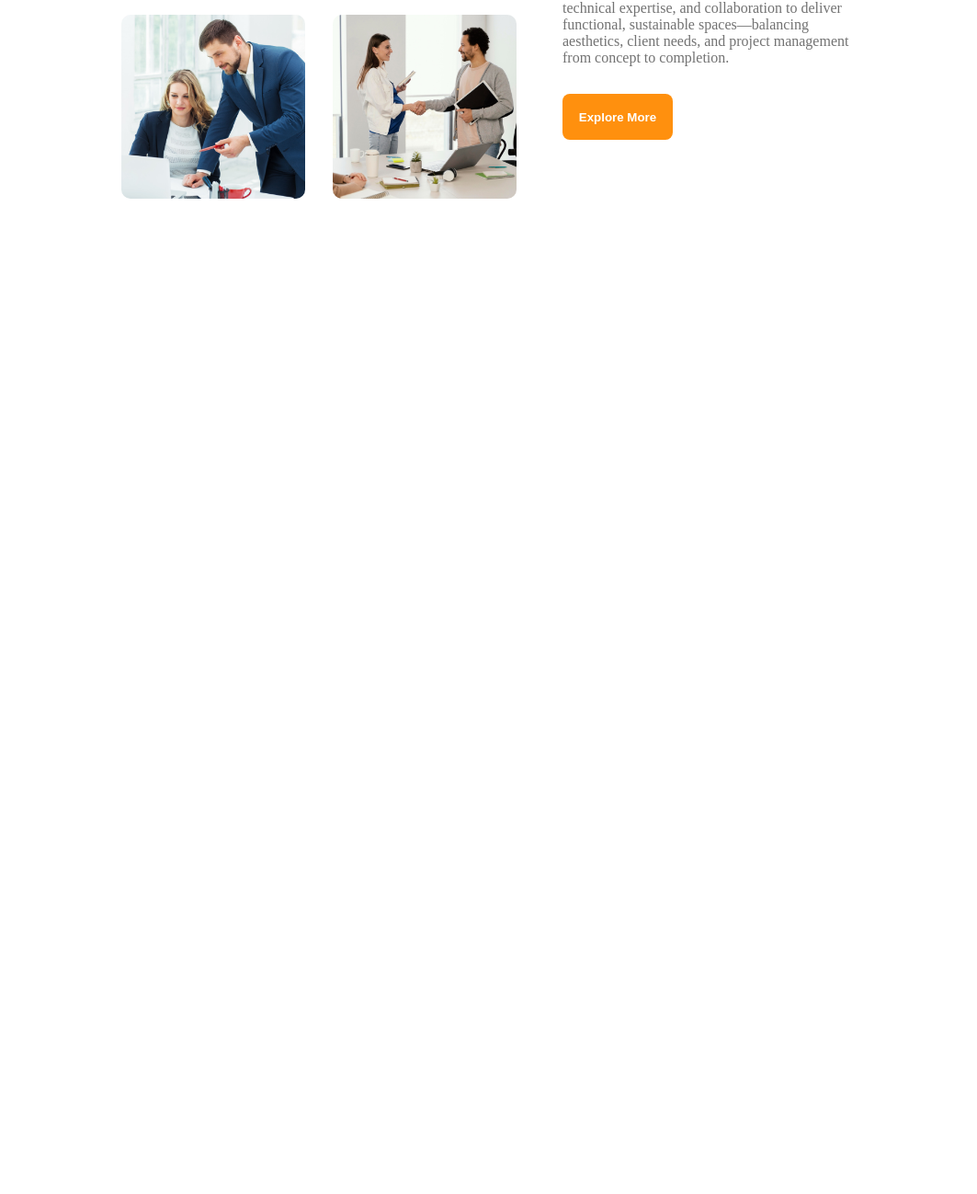
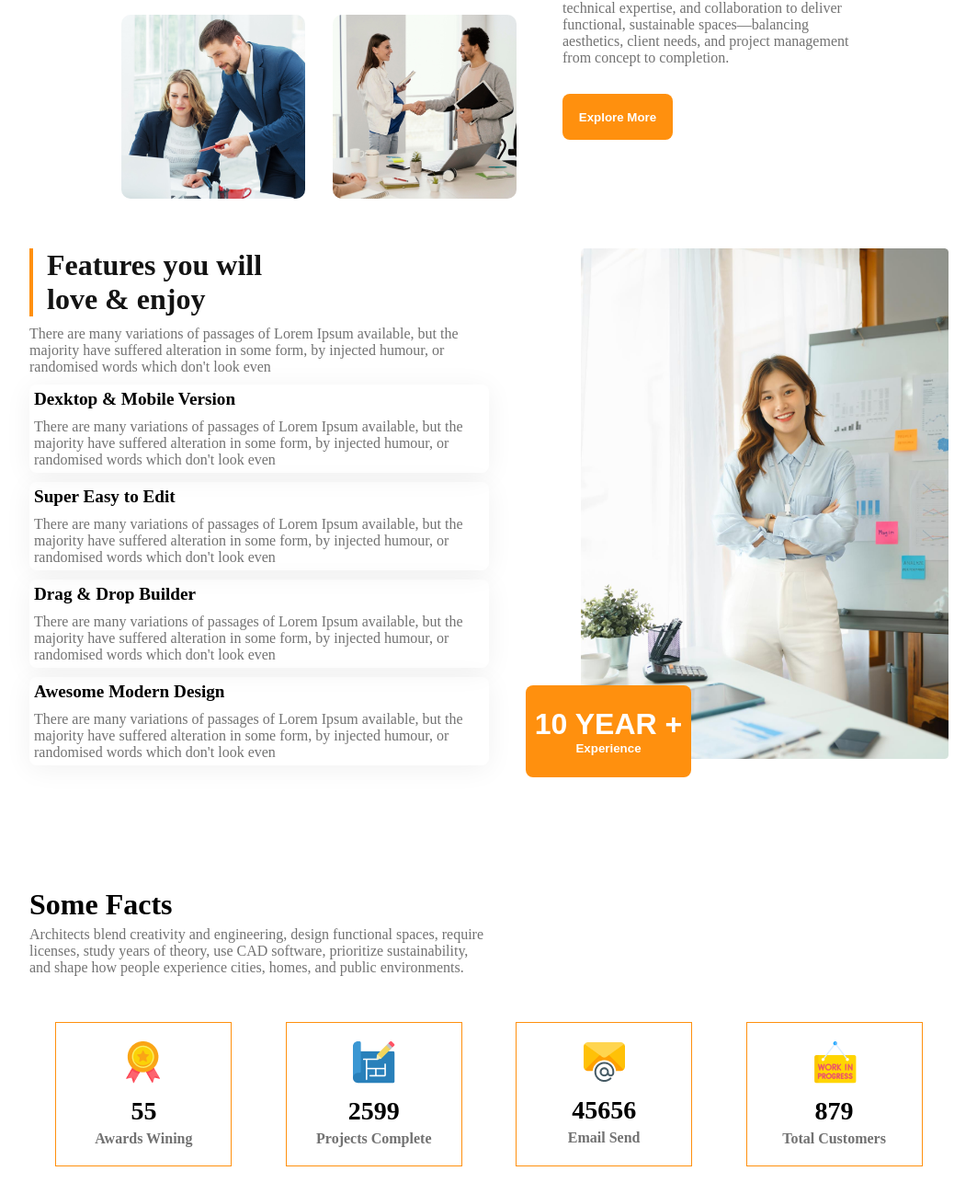
Before and after one commit to badsha-sheikh/module-eight-practice, a plain HTML site: page index.html in a window 1280 px wide. Shown: the part 1353-2651 px from the top of the page at 92% size, without its empty margins (108-1171 px from the left). Before the commit the page ends 1623 px from the top, so only its background shows below. Drawn offline with Linux system fonts and the light colour scheme.

Commit message:
adding facts section

```diff
--- a/index.html
+++ b/index.html
@@ -62,14 +62,108 @@
             </div>
           </div>
           <div class="quick-features-info">
-          <h1> <span class="quick-list font-dark-3 ">Quick list </span> of Our<span class="features"> Features</span></h1>
-          <p class="features-description font-dark-3 ">
-            An architect team combines creative design, technical expertise, and
-            collaboration to deliver functional, sustainable spaces—balancing
-            aesthetics, client needs, and project management from concept to
-            completion.
+            <h1>
+              <span class="quick-list font-dark-3">Quick list </span> of
+              Our<span class="features"> Features</span>
+            </h1>
+            <p class="features-description font-dark-3">
+              An architect team combines creative design, technical expertise,
+              and collaboration to deliver functional, sustainable
+              spaces—balancing aesthetics, client needs, and project management
+              from concept to completion.
             </p>
             <button class="features-btn web-btn">Explore More</button>
+          </div>
+        </div>
+      </section>
+      <section class="features-you-love-section">
+        <div class="features-you-love display-flex">
+          <div class="features-you-love-info">
+            <div>
+              <h1 class="features-you-love-heading font-dark-1">
+                Features you will <br />
+                love & enjoy
+              </h1>
+              <p class="features-you-love-description font-dark-3">
+                There are many variations of passages of Lorem Ipsum available,
+                but the majority have suffered alteration in some form, by
+                injected humour, or randomised words which don't look even
+              </p>
+            </div>
+            <div class="info">
+              <h1>Dexktop & Mobile Version</h1>
+              <p class="features-you-love-description font-dark-3">
+                There are many variations of passages of Lorem Ipsum available,
+                but the majority have suffered alteration in some form, by
+                injected humour, or randomised words which don't look even
+              </p>
+            </div>
+            <div class="info">
+              <h1>Super Easy to Edit</h1>
+              <p class="features-you-love-description font-dark-3">
+                There are many variations of passages of Lorem Ipsum available,
+                but the majority have suffered alteration in some form, by
+                injected humour, or randomised words which don't look even
+              </p>
+            </div>
+            <div class="info">
+              <h1>Drag & Drop Builder</h1>
+              <p class="features-you-love-description font-dark-3">
+                There are many variations of passages of Lorem Ipsum available,
+                but the majority have suffered alteration in some form, by
+                injected humour, or randomised words which don't look even
+              </p>
+            </div>
+            <div class="info">
+              <h1>Awesome Modern Design</h1>
+              <p class="features-you-love-description font-dark-3">
+                There are many variations of passages of Lorem Ipsum available,
+                but the majority have suffered alteration in some form, by
+                injected humour, or randomised words which don't look even
+              </p>
+            </div>
+          </div>
+          <div class="features-you-love-img">
+            <img src="Images/architect.png" alt="" />
+            <button class="web-btn features-you-love-btn">
+              <h1>10 YEAR +</h1>
+              <p>Experience</p>
+            </button>
+          </div>
+        </div>
+      </section>
+      <section class="facts-section">
+        <div class="some-facts">
+            <div class="some-facts-info">
+          <h1>Some Facts</h1>
+          <p class="font-dark-3">
+            Architects blend creativity and engineering, design functional
+            spaces, require licenses, study years of theory, use CAD software,
+            prioritize sustainability, and shape how people experience cities,
+            homes, and public environments.
+          </p>
+          </div>
+          <div class="facts-images display-flex">
+          <div class="facts-icons ">
+            <img src="Images/icons/ribon.png" alt="" />
+            <h3>55</h3>
+            <p class="font-dark-3"> Awards Wining</p>
+          </div>
+          <div class="facts-icons">
+            <img src="Images/icons/projects.png" alt="" />
+            <h3>2599</h3>
+            <p class="font-dark-3">Projects Complete</p>
+          </div>
+          <div class="facts-icons">
+            <img src="Images/icons/email.png" alt="" />
+            <h3>45656</h3>
+            <p class="font-dark-3">Email Send</p>
+          </div>
+          <div class="facts-icons">
+            <img src="Images/icons/customers.png" alt="" />
+            <h3>879</h3>
+            <p class="font-dark-3">Total Customers</p>
+          </div>
           </div>
         </div>
       </section>
--- a/style.css
+++ b/style.css
@@ -106,3 +106,103 @@ nav ul {
 .features {
   color: #ff900e;
 }
+/* Features you love section */
+.features-you-love-section, .facts-section{
+  max-width: 1000px;
+  margin: 40px auto;
+}
+
+.features-you-love-heading {
+  font-size: 2rem;
+  border-left: 4px solid #ff900e;
+  padding-left: 15px;
+}
+.features-you-love {
+  gap: 100px;
+  justify-content: space-between;
+}
+
+.features-you-love-info {
+  flex: 1;
+
+}
+
+.features-you-love-img {
+  flex: 1;
+  max-width: 400px;
+}
+
+.features-you-love-img img {
+  max-width: 100%;
+  height: auto;
+  object-fit: contain;
+  display: block;
+}
+
+.info h1 {
+
+  font-size: 1.2rem;
+  font-weight: 600;
+}
+.features-you-love-description {
+  padding-top: 10px;
+}
+.features-you-love-btn{
+    height: 100px;
+    width: 180px;
+    position: relative;
+    left: -60px;
+    top: -80px;
+}
+.features-you-love-btn h1{
+    font-size: 2rem;
+}
+.info{
+    padding: 5px;
+    border-radius: 8px;
+    margin-top: 10px;
+    box-shadow: 0px 4px 30px 0px rgba(0, 0, 0, 0.06);
+}
+/* Facts Section */
+.facts-section{
+
+    margin-bottom: 30px;
+}
+.facts-images{
+    gap: 30px;
+    justify-content: space-evenly;
+    margin-top: 50px;
+
+
+
+}
+.facts-icons{
+    border: 1px solid #FF900E;
+    text-align: center;
+    padding: 20px;
+    width: 15vw;
+
+
+
+}
+.facts-icons h3{
+    font-weight: 600;
+    font-size: 1.75rem;
+}
+.facts-icons p{
+   font-weight: 600;
+    font-size: 1rem;
+    padding-top: 5px;
+}
+.facts-icons img{
+    padding-bottom: 10px;
+
+
+}
+.some-facts-info{
+   width: 50%;
+}
+.some-facts-info h1{
+    font-size: 2rem;
+    margin-bottom: 5px;
+}
```
Lines whose indentation alone changed are shown as unchanged.
